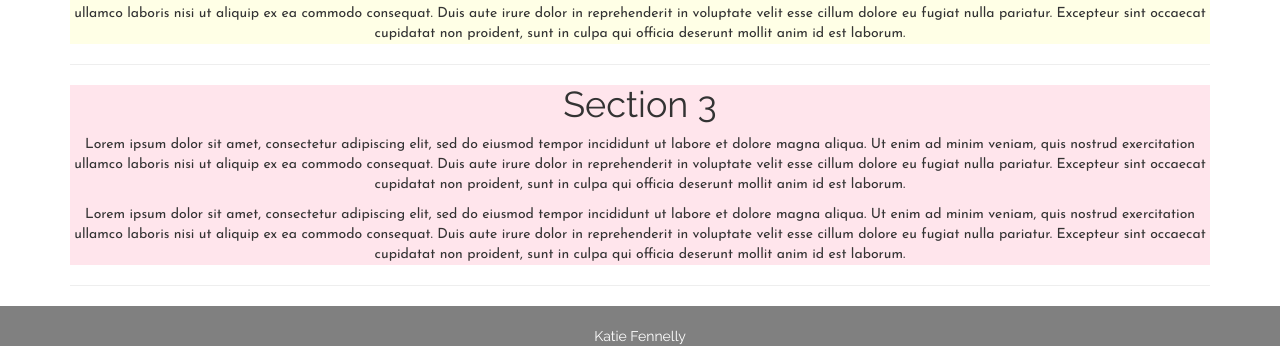
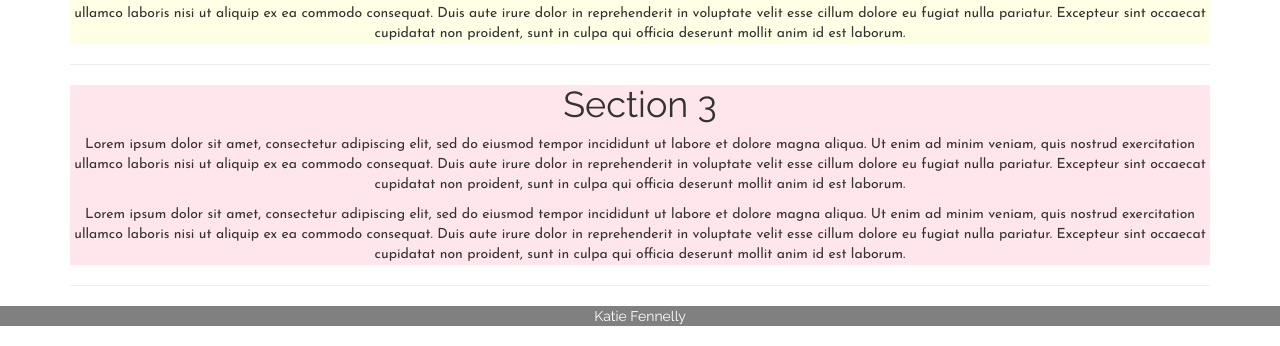
Before and after one commit to kfennelly/kfennelly111, a plain HTML site: page session4_homework/index.html in a window 1280 px wide. Shown: the part 867-1213 px from the top of the page. Drawn offline with nearby package versions, Linux system fonts and the light colour scheme; a script that the page names is missing.

Commit message:
Update style.css

```diff
--- a/session4_homework/css/style.css
+++ b/session4_homework/css/style.css
@@ -2,19 +2,16 @@ section {
   text-align: center;
 }
 footer {
-  padding-top: 20px;
   text-align: center;
   background-color: gray;
+  font-family: Raleway, sans-serif;
+  color: white;
 }
 p {
   font-family: "Josefin Sans", sans-serif;
 }
 h1, h3, nav {
   font-family: Raleway, sans-serif;
-}
-footer {
-  font-family: Raleway, sans-serif;
-  color: white;
 }
 #Section1 {
   background-color: #e5ffec;
```
